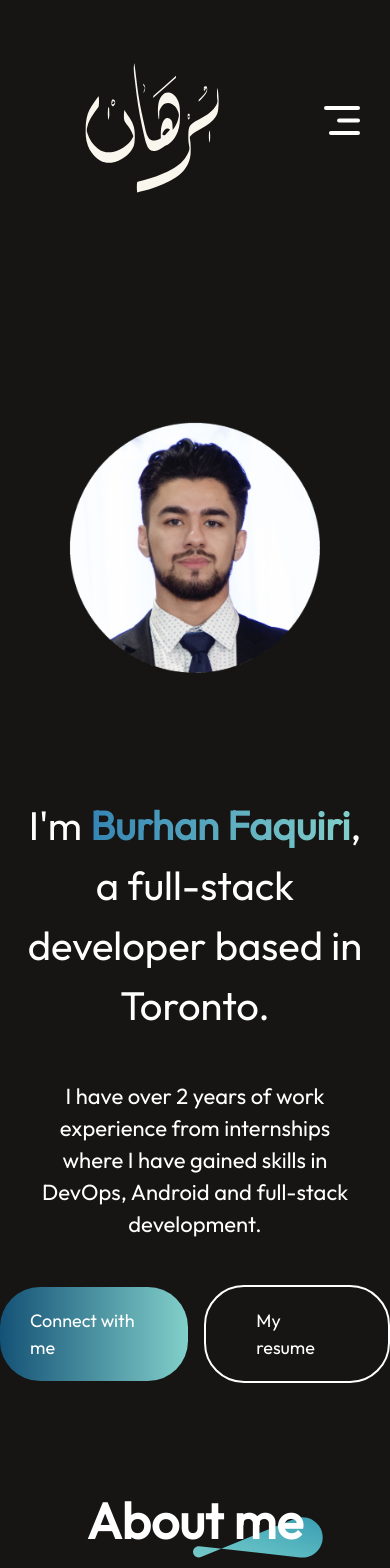
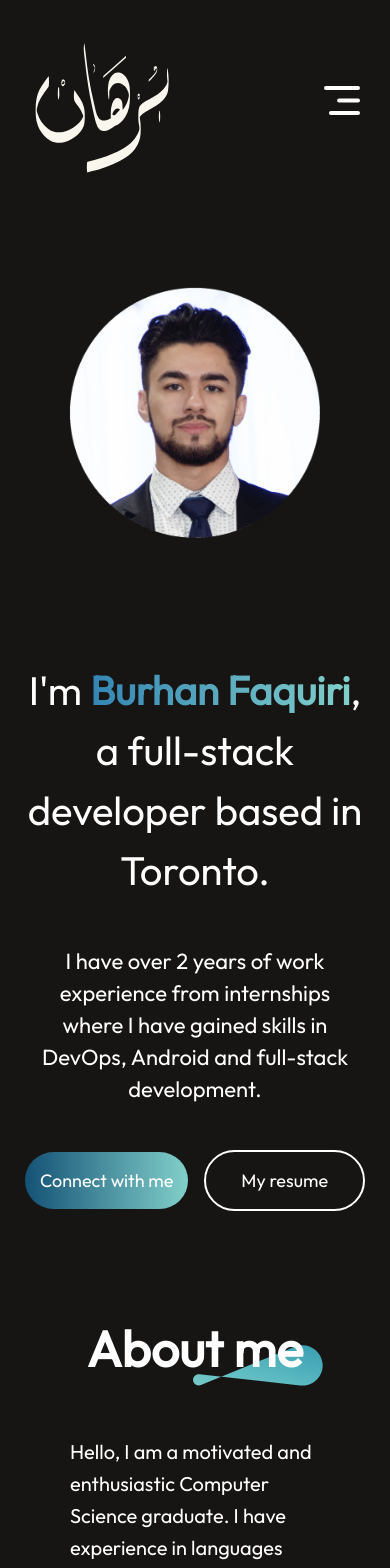
Before and after one commit to burhanf/portfolio, a React (Vite) app: page / in a window 390 px wide. Shown: the top 1568 px of the page. Built offline with nearby package versions, Linux system fonts and the light colour scheme.

Commit message:
update ui

```diff
--- a/src/components/Header/Header.css
+++ b/src/components/Header/Header.css
@@ -7,7 +7,7 @@
 .header img {
   width: 400px;
   height: 400px;
-  margin-top: 150px;
+  margin-top: 25px;
 }
 
 .header h1 {
@@ -74,7 +74,7 @@
 @media (max-width: 768px) {
   .header img {
     width: 260px;
-    margin-top: 120px;
+
   }
   .header h1 {
     width: 90%;
@@ -96,12 +96,12 @@
   }
 
   .header-connect {
-    padding: 20px 30px;
+    padding: 15px 15px;
     border-radius: 40px;
   }
 
   .header-resume {
-    padding: 20px 50px;
+    padding: 15px 35px;
     border-radius: 40px;
   }
 }
--- a/src/components/Navbar/Navbar.css
+++ b/src/components/Navbar/Navbar.css
@@ -2,14 +2,14 @@
   display: flex;
   align-items: center;
   justify-content: space-between;
-  margin: 0px 130px;
+  margin: 0px 20px;
 }
 
 .nav-menu {
   display: flex;
   align-items: center;
   list-style: none;
-  gap: 60px;
+  gap: 100px;
   font-size: 26px;
 }
 
@@ -45,6 +45,7 @@
 .icon-size {
   width: 350px;
   height: 350px;
+  margin-left: -20px;
 }
 
 .anchor-link {
@@ -65,9 +66,7 @@
     width: 200px;
     height: 200px;
   }
-  .navbar {
-    margin: 20px 50px;
-  }
+
   .nav-connect {
     display: none;
   }
```
